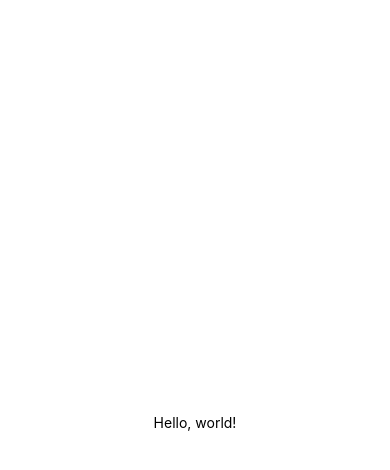
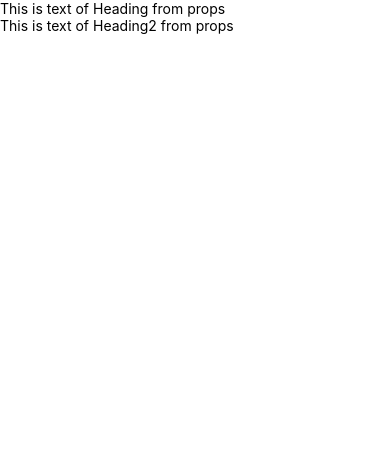
Before and after one commit to bugatino/gsa-reactnative, a React Native app: screen / in a window 390 px wide. Shown: the top 470 px of the page. Built offline with nearby package versions, Linux system fonts and the light colour scheme.

Commit message:
props demo

```diff
--- a/App.js
+++ b/App.js
@@ -1,16 +1,28 @@
 import React from 'react';
 import {Text, View} from 'react-native';
 
-function HelloWorldApp() {
+function Heading(props) {
   return (
-    <View
-      style={{
-        flex: 1,
-        justifyContent: 'center',
-        alignItems: 'center',
-      }}>
-      <Text>Hello, world!</Text>
+    <View>
+      <Text>{props.message}</Text>
     </View>
   );
 }
-export default HelloWorldApp;
+
+class Heading2 extends React.Component {
+  render() {
+    return (
+      <View>
+        <Text>{this.props.message}</Text>
+      </View>
+    );
+  }
+}
+export default function HelloWorldApp() {
+  return (
+    <View>
+      <Heading message={'This is text of Heading from props'} />
+      <Heading2 message={'This is text of Heading2 from props'} />
+    </View>
+  );
+}
```
